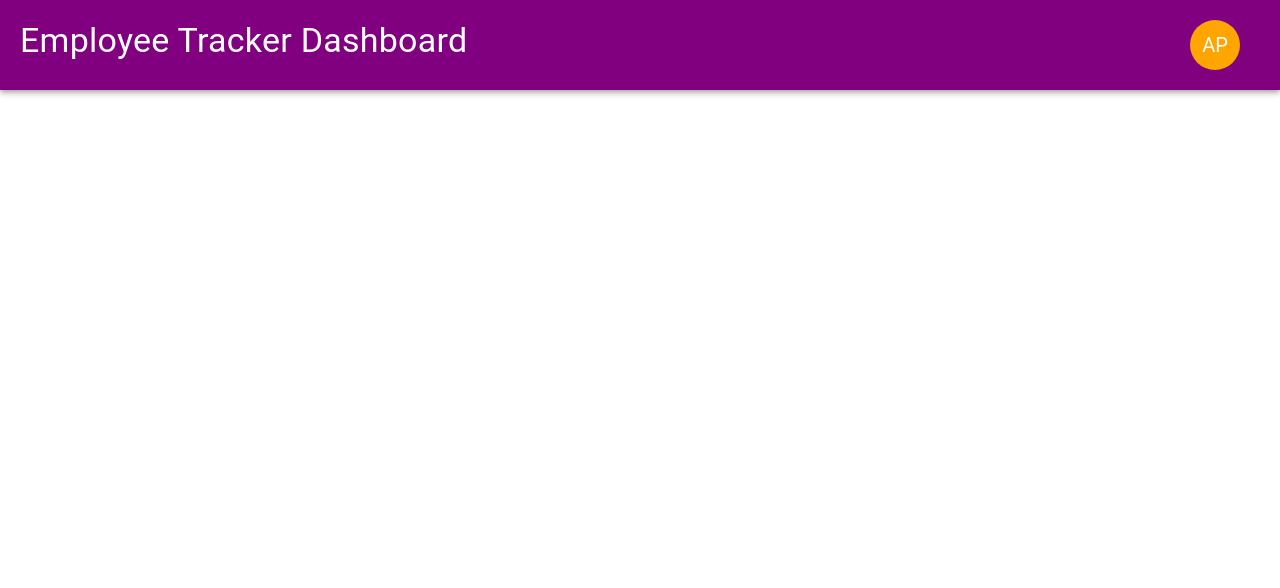
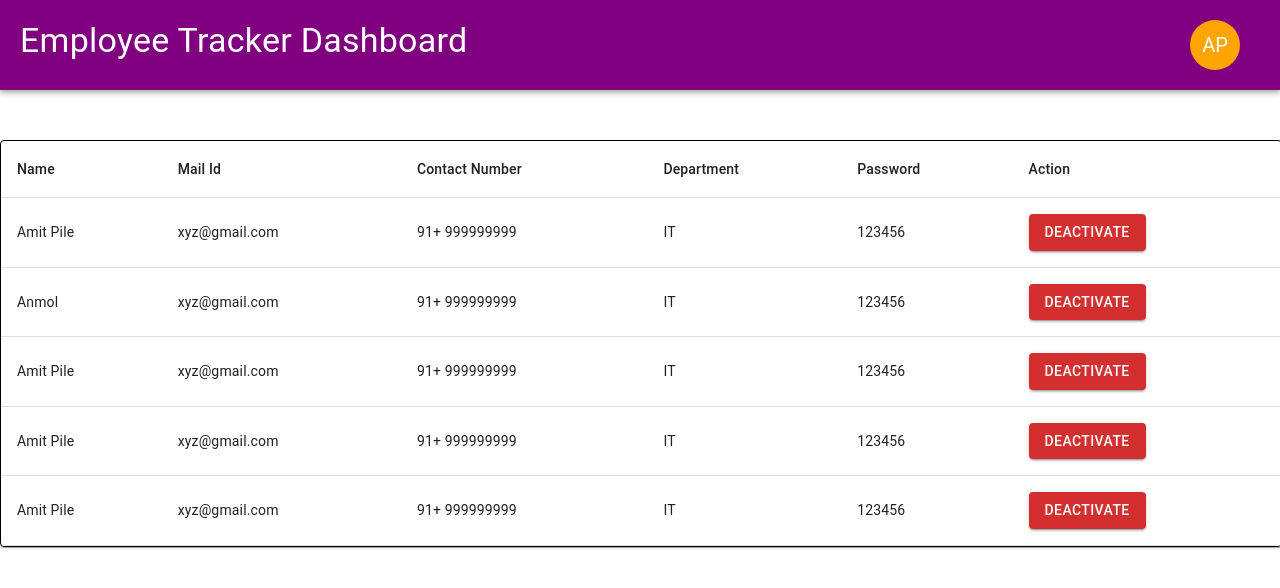
Before and after one commit to amit429/Employee-Tracker, a React (Create React App) app: page / in a window 1280 px wide. Shown: the top 588 px of the page. Built offline with nearby package versions, Linux system fonts and the light colour scheme.

Commit message:
Admin table

```diff
--- a/package.json
+++ b/package.json
@@ -6,6 +6,7 @@
     "@emotion/react": "^11.10.4",
     "@emotion/styled": "^11.10.4",
     "@mui/material": "^5.10.8",
+    "@mui/x-data-grid": "^5.17.6",
     "@testing-library/jest-dom": "^5.16.5",
     "@testing-library/react": "^13.4.0",
     "@testing-library/user-event": "^13.5.0",
--- a/src/admin/client/components/Table.js
+++ b/src/admin/client/components/Table.js
@@ -1,9 +1,106 @@
 import React from 'react'
+import Table from '@mui/material/Table';
+import TableBody from '@mui/material/TableBody';
+import TableCell from '@mui/material/TableCell';
+import TableContainer from '@mui/material/TableContainer';
+import TableHead from '@mui/material/TableHead';
+import TableRow from '@mui/material/TableRow';
+import Paper from '@mui/material/Paper';
+import { Button } from '@mui/material';
 
-export default function Table() {
+
+  const rows = [
+    {
+        name: 'Amit Pile',
+        mail_id: 'xyz@gmail.com',
+        number: '91+ 999999999',
+        department: 'IT',
+        password: '123456',
+    },
+
+    {
+        name: 'Anmol ',
+        mail_id: 'xyz@gmail.com',
+        number: '91+ 999999999',
+        department: 'IT',
+        password: '123456',
+    },
+
+    {
+        name: 'Amit Pile',
+        mail_id: 'xyz@gmail.com',
+        number: '91+ 999999999',
+        department: 'IT',
+        password: '123456',
+    },
+
+    {
+        name: 'Amit Pile',
+        mail_id: 'xyz@gmail.com',
+        number: '91+ 999999999',
+        department: 'IT',
+        password: '123456',
+    },
+
+    {
+        name: 'Amit Pile',
+        mail_id: 'xyz@gmail.com',
+        number: '91+ 999999999',
+        department: 'IT',
+        password: '123456',
+    },
+
+  ];
+
+
+export default function table() {
   return (
     <>
-
+    <TableContainer component={Paper}
+        sx={{
+            border: '1px solid black',
+            maxWidth: '1500px',
+            display: 'flex',
+            margin: 'auto',
+            marginTop: '50px',
+        }}
+    >
+      <Table sx={{ minWidth: 650 }} aria-label="simple table">
+        <TableHead>
+          <TableRow>
+            <TableCell>Name</TableCell>
+            <TableCell>Mail Id</TableCell>
+            <TableCell>Contact Number</TableCell>
+            <TableCell>Department</TableCell>
+            <TableCell>Password</TableCell>
+            <TableCell>Action</TableCell>
+          </TableRow>
+        </TableHead>
+        <TableBody>
+          {rows.map((row) => (
+            <TableRow
+              key={row.name}
+            >
+              <TableCell component="th" scope="row">
+                {row.name}
+              </TableCell>
+              <TableCell>{row.mail_id}</TableCell>
+              <TableCell>{row.number}</TableCell>
+              <TableCell>{row.department}</TableCell>
+              <TableCell>{row.password}</TableCell>
+              <TableCell>
+                <Button variant="contained" color="error"
+                onClick={()=>{
+                    console.log('Deactivated');
+                }}>
+                    Deactivate
+                </Button>
+              </TableCell>
+            </TableRow>
+          ))}
+        </TableBody>
+      </Table>
+    </TableContainer>
     </>
   )
 }
```
Also changed, not shown: 1 other file (tests, documents, lock files or other folders).
